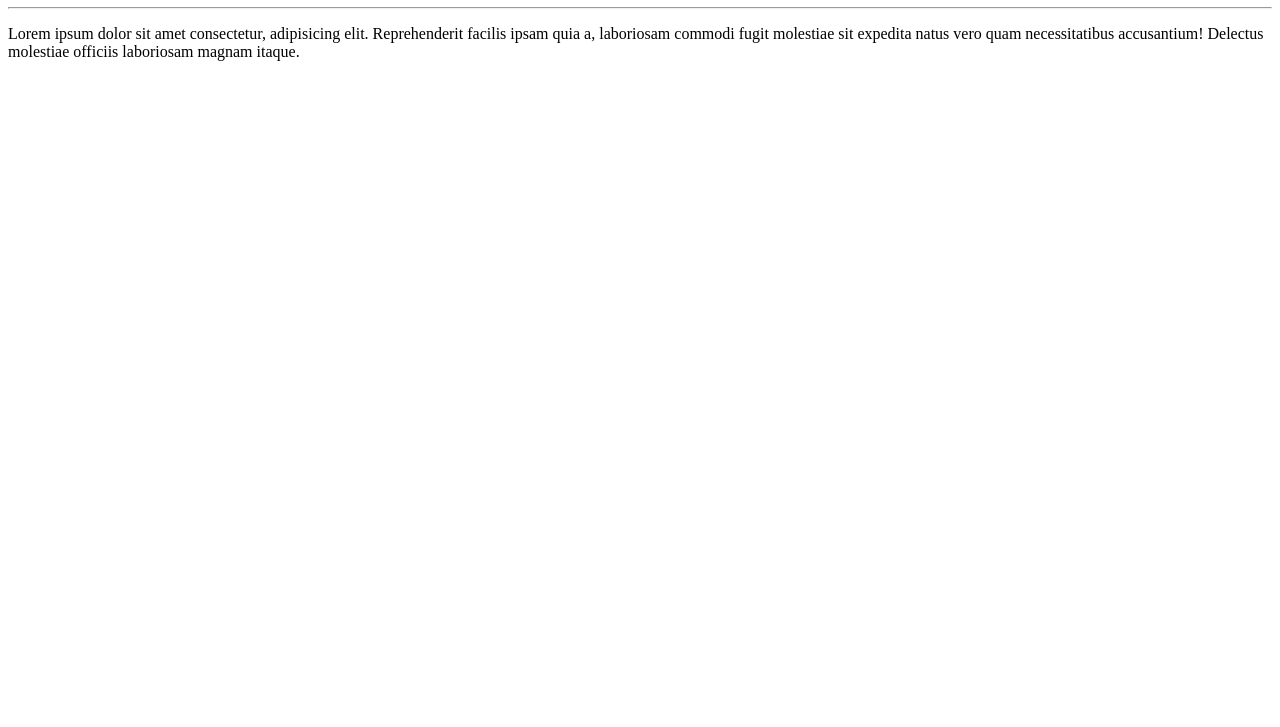
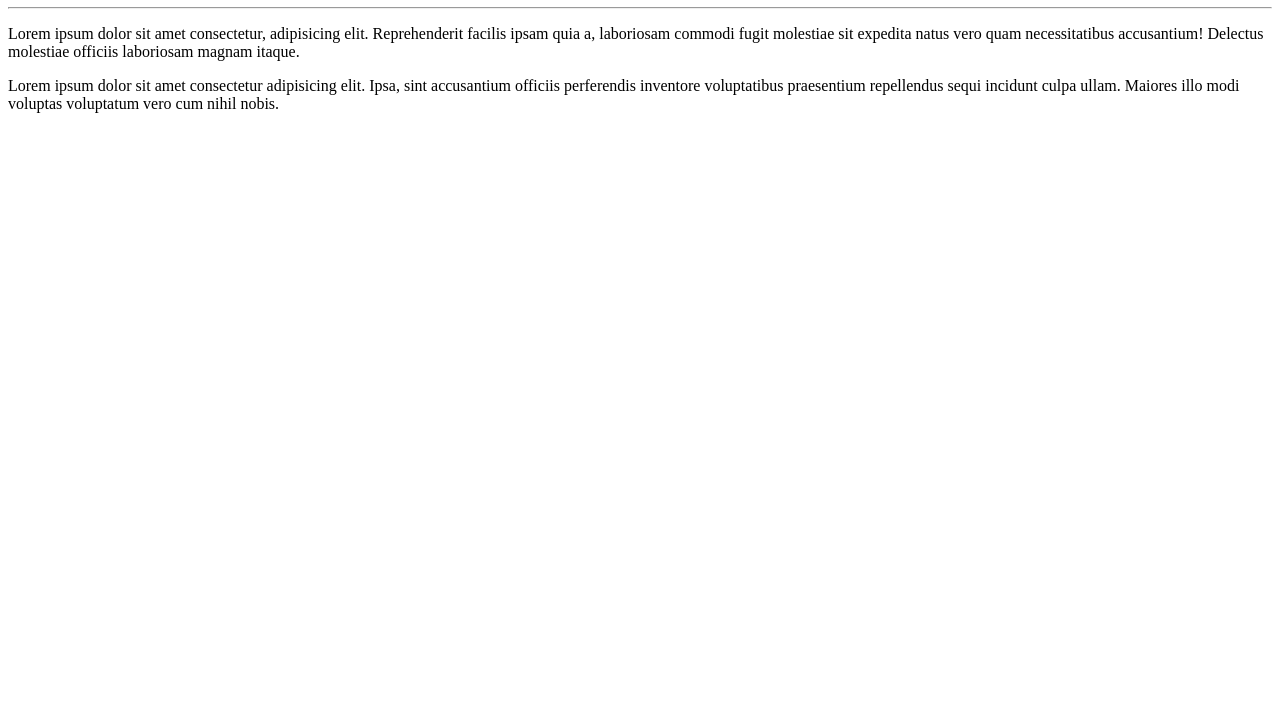
Before and after one commit to lucas-lourencopicpay/Ola-Mundo, a plain HTML site: page site-exemplo/index.html in a window 1280 px wide. Shown: the part 73-800 px from the top of the page. Drawn offline with Linux system fonts and the light colour scheme.

Commit message:
Adicionei um paragrafo

```diff
--- a/site-exemplo/index.html
+++ b/site-exemplo/index.html
@@ -9,5 +9,6 @@
     <h1>Ola mundo!</h1>
     <hr>
     <p>Lorem ipsum dolor sit amet consectetur, adipisicing elit. Reprehenderit facilis ipsam quia a, laboriosam commodi fugit molestiae sit expedita natus vero quam necessitatibus accusantium! Delectus molestiae officiis laboriosam magnam itaque.</p>
+    <p>Lorem ipsum dolor sit amet consectetur adipisicing elit. Ipsa, sint accusantium officiis perferendis inventore voluptatibus praesentium repellendus sequi incidunt culpa ullam. Maiores illo modi voluptas voluptatum vero cum nihil nobis.</p>
 </body>
 </html>
```
